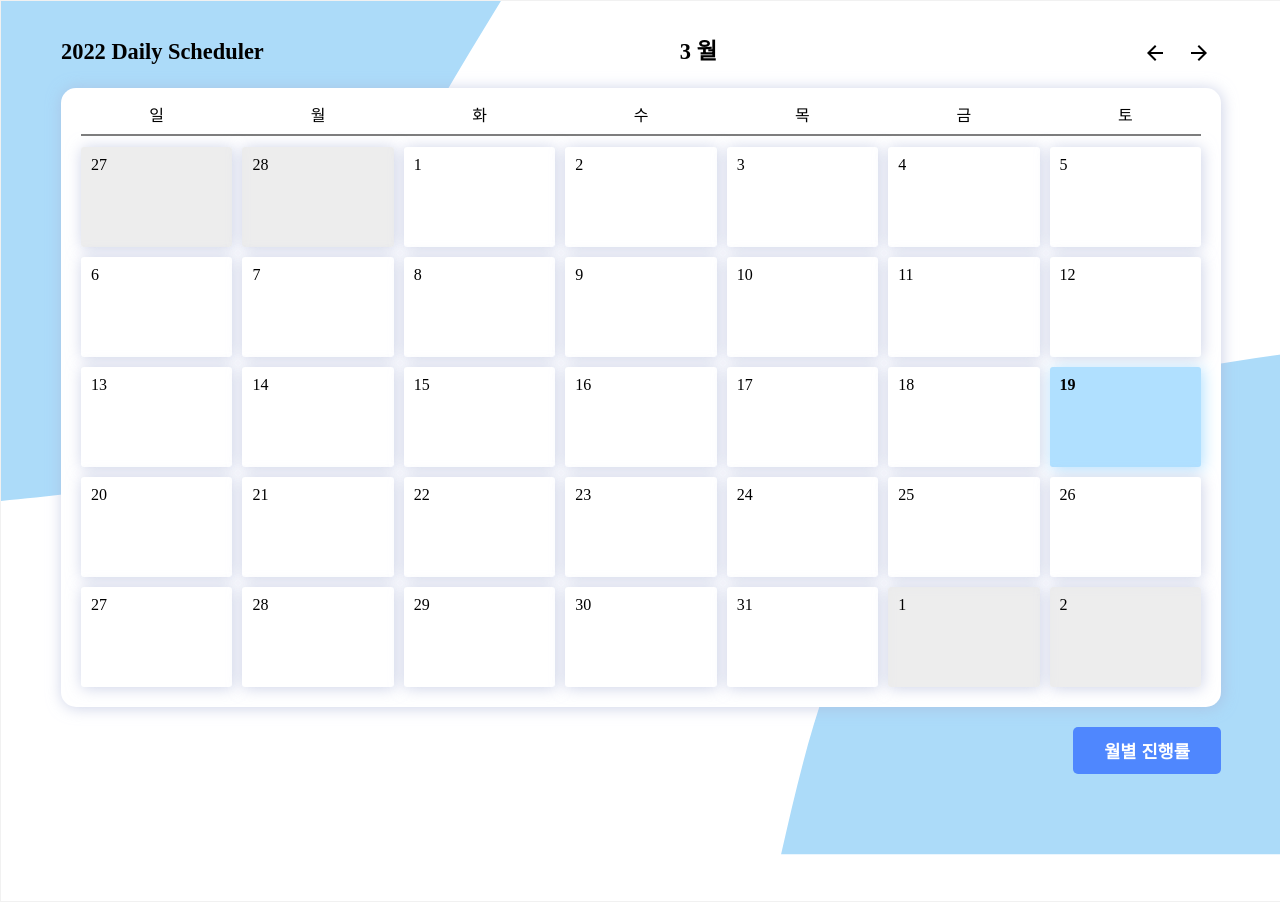
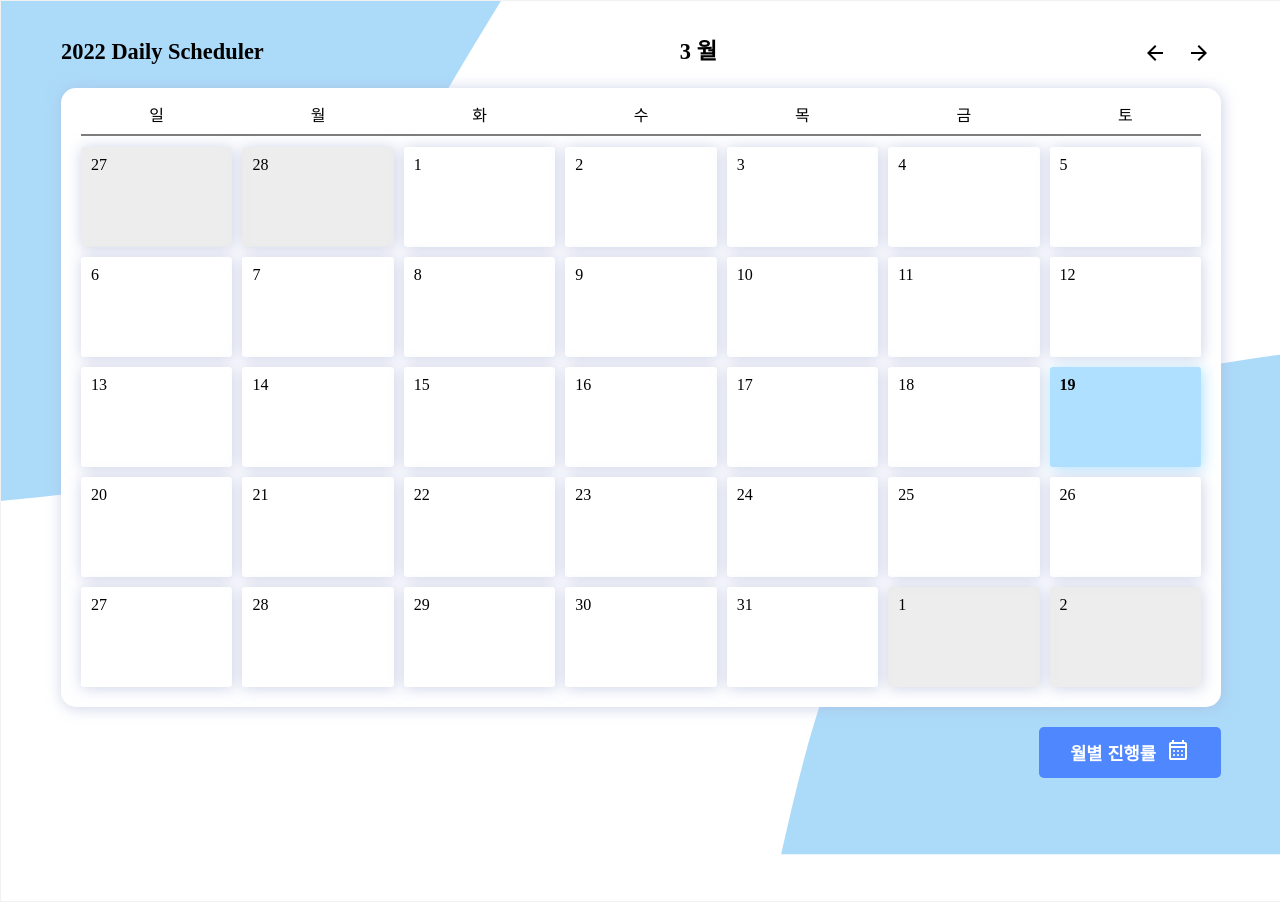
Before and after one commit to fkakd1205/daily-scheduler-client, a React (Create React App) app: page / in a window 1280 px wide. Built offline with nearby package versions, Linux system fonts and the light colour scheme.

Commit message:
STYLE : 월별 진행률 아이콘 추가

```diff
--- a/src/Component/DailySchedulerBody.js
+++ b/src/Component/DailySchedulerBody.js
@@ -44,8 +44,15 @@ const DailySchedulerBody = (props) => {
                 </CalendarBody>
 
                 <CalendarFooter>
-                    <button onClick={(e) => props.handleMonthlyModalOpen(e)}>
-                        월별 진행률
+                    <button className='button-box' onClick={(e) => props.handleMonthlyModalOpen(e)}>
+                        <div>
+                            월별 진행률
+                        </div>
+                        <div>
+                            <img
+                                src={'/assets/icons/calendar_month_ffffff.svg'}
+                            />
+                        </div>
                     </button>
                 </CalendarFooter>
             </Wrapper>
--- a/src/Component/styles/Body.styled.js
+++ b/src/Component/styles/Body.styled.js
@@ -30,7 +30,6 @@ export const CalendarHead = styled.div`
     }
 
     @media screen and (max-width: 992px){
-        /* font-size: 1rem; */
         flex-direction: column;
         align-items: center;
         gap: 10px;
@@ -38,6 +37,16 @@ export const CalendarHead = styled.div`
 `;
 
 export const CalendarFooter = styled.div`
+    .button-box {
+        display: flex;
+        align-items: center;
+        gap: 10px;
+        transition: 0.15s all;
+
+        &:hover {
+            transform: scale(1.05);
+        }
+    }
 
     button {
         background-color: #4f87fe;
```
Also changed, not shown: public/assets/icons/calendar_month_ffffff.svg (added).
